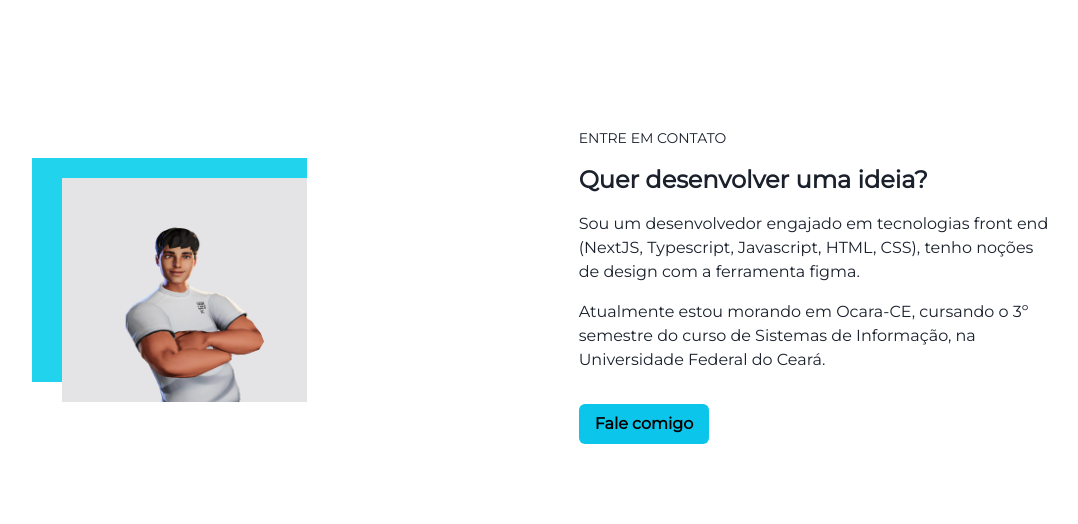
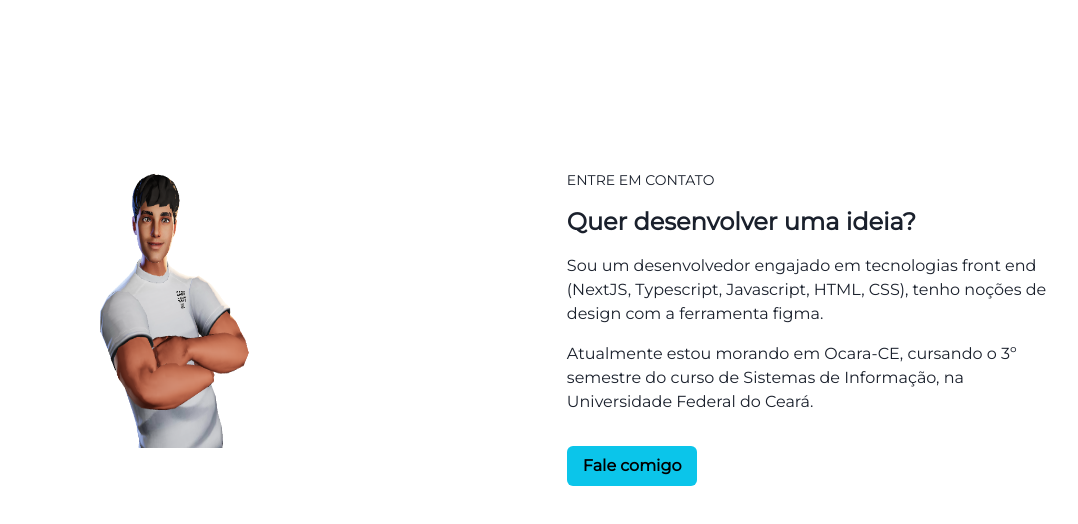
Before and after one commit to matheuspaiva1/portfolio-dev, a Next.js app: page /contato in a window 1280 px wide. Shown: the top 524 px of the page, without its empty margins (128-1206 px from the left). Built offline with nearby package versions, Linux system fonts and the light colour scheme.

Commit message:
alterar imgs

```diff
--- a/src/app/contato/page.tsx
+++ b/src/app/contato/page.tsx
@@ -4,8 +4,8 @@ import { Button } from '@chakra-ui/react'
 export default function PageContato() {
   return (
     <div id='contato' className='md:flex md:items-center md:justify-center md:gap-20 md:my-24'>
-      <div className="my-12 md:my-0 border-s-[30px] border-y-[20px] border-cyan-400 w-72 md:w-[40em] md:h-56 h-64 mx-auto md:ml-40">
-        <img src="/pose2-player.png" alt="pose 2 player" className='mx-auto md:mx-0 md:w-[40em] md:h-56 bg-zinc-200'/>
+      <div className="my-12 md:my-0 w-72 md:w-[40em] md:h-[27em] h-64 mx-auto md:ml-40">
+        <img src="/pose2-player.png" alt="pose 2 player" className='mx-auto md:mx-0 md:w-[80em] md:h-[22em] '/>
       </div>
       <div className="md:ml-20 md:px-24">
         <h1 className="font-medium ml-4 my-4 text-sm mt-8">ENTRE EM CONTATO</h1>
--- a/src/app/sobreMim/page.tsx
+++ b/src/app/sobreMim/page.tsx
@@ -5,8 +5,8 @@ export default function PageSobre() {
 
   return (
     <div id="sobre-mim" className='md:flex md:items-center md:justify-center'>
-      <div className="my-12 md:my-0 border-s-[30px]  border-y-[20px] border-cyan-400 w-72 md:w-[160em] md:h-56 h-64 mx-auto md:ml-40">
-        <img src="/pose2-player.png" alt="pose 2 player" className='mx-auto md:mx-0 md:w-[160em] md:h-56 bg-zinc-200'/>
+      <div className="my-12 md:my-0 w-72 md:w-[240em] md:h-[27em] h-64 mx-auto md:ml-40">
+        <img src="/pose2-player.png" alt="pose 2 player" className='mx-auto md:mx-0 md:w-[240em] md:h-[27em] '/>
       </div>
       <div className="mt-8 md:mt-16 md:px-60">
         <div className="ml-2 p-2 md:ml-0 md:p-0">
```
